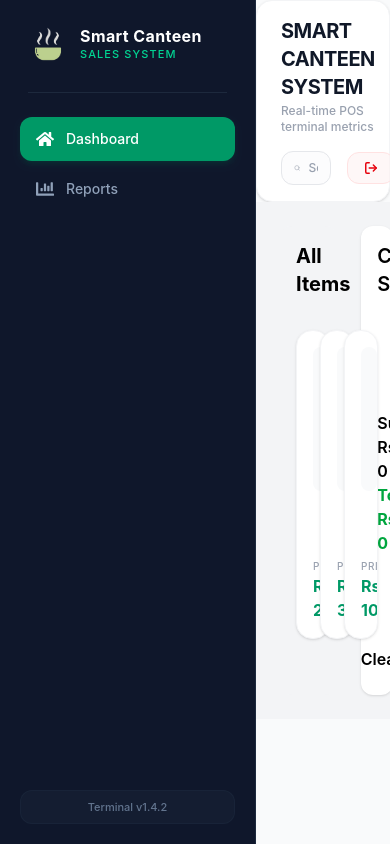
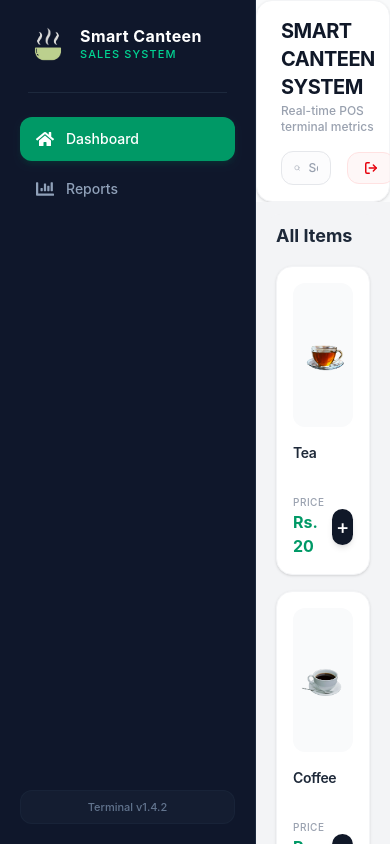
Before and after one commit to charith0418/smart-canteen-system, a React (Vite) app in the folder frontend/client/: page / in a window 390 px wide. Built offline with nearby package versions, Linux system fonts and the light colour scheme; sample sign-in values are in the browser's storage.

Commit message:
Fix: Unified dual responsive layout for PC and mobile views

```diff
--- a/frontend/client/src/components/ProductGrid.jsx
+++ b/frontend/client/src/components/ProductGrid.jsx
@@ -3,10 +3,10 @@ import ProductCard from "./ProductCard";
 
 const ProductGrid = () => {
   return (
-    <div className="grid grid-cols-3 sm:grid-cols-3 lg:grid-cols-4 gap-6 p-4">
+    <div className="grid grid-cols-1 sm:grid-cols-2 md:grid-cols-3 lg:grid-cols-4 gap-4 sm:gap-6 p-2 sm:p-4">
       {products.map((product) => (
         <ProductCard
-          key={product.id}
+          key={product.id || product._id}
           product={product}
         />
       ))}
--- a/frontend/client/src/pages/Dashboard.jsx
+++ b/frontend/client/src/pages/Dashboard.jsx
@@ -3,19 +3,19 @@ import Cart from "../components/Cart";
 
 const Dashboard = () => {
   return (
-    <div className="flex gap-6 p-6 bg-gray-100">
+    <div className="flex flex-col lg:flex-row gap-4 lg:gap-6 p-3 sm:p-6 bg-gray-100 min-h-screen">
 
-      {/* LEFT SIDE */}
-      <div className="w-2/3 bg-gray-100 rounded-xl">
-        <h1 className="p-4 text-xl font-bold">
+      {/* ITEMS GALLERY: Takes full width on mobile, 2/3 width on PC monitors */}
+      <div className="w-full lg:w-2/3 bg-gray-100 rounded-xl">
+        <h1 className="p-2 sm:p-4 text-lg sm:text-xl font-bold text-gray-800">
           All Items
         </h1>
 
         <ProductGrid />
       </div>
 
-      {/* RIGHT SIDE */}
-      <div className="w-1/3">
+      {/* CHECKOUT CART PANEL: Drops below the grid on mobile, stays pinned to the right on PC */}
+      <div className="w-full lg:w-1/3">
         <Cart />
       </div>
 
```
